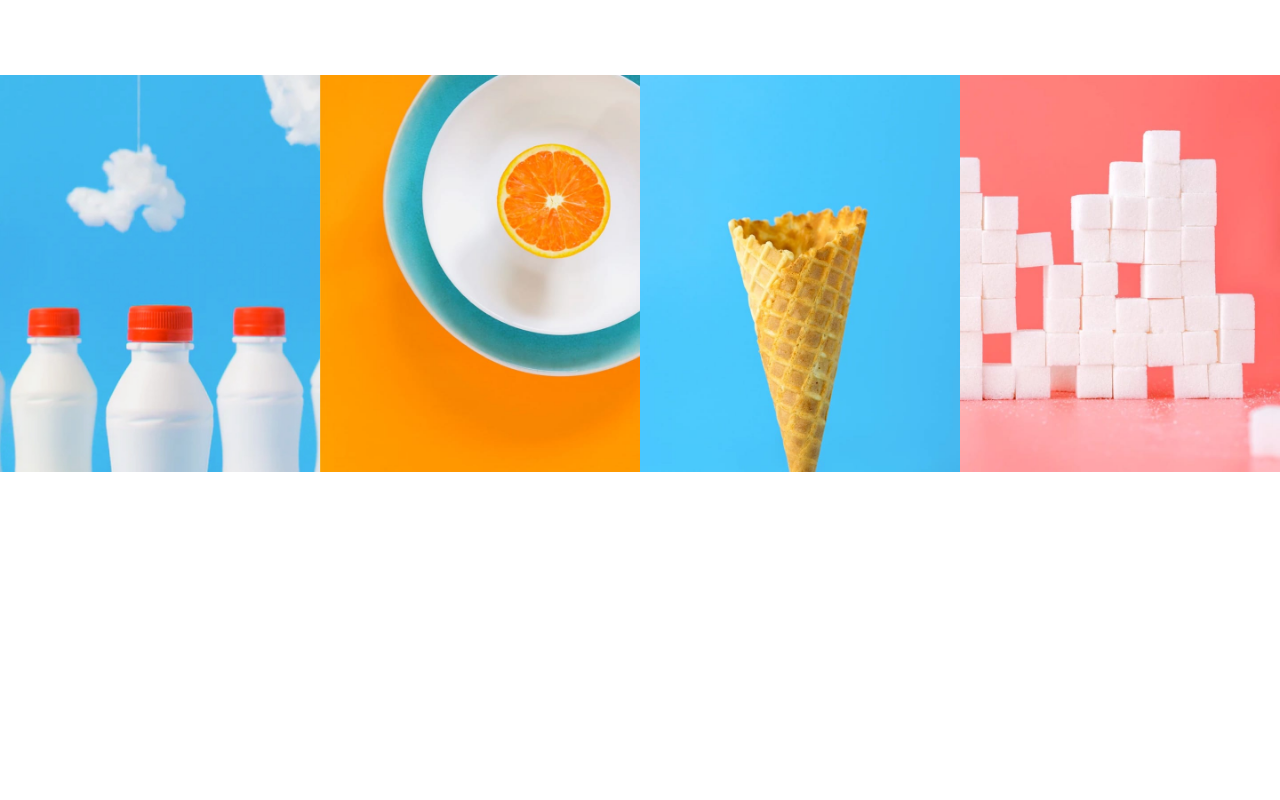
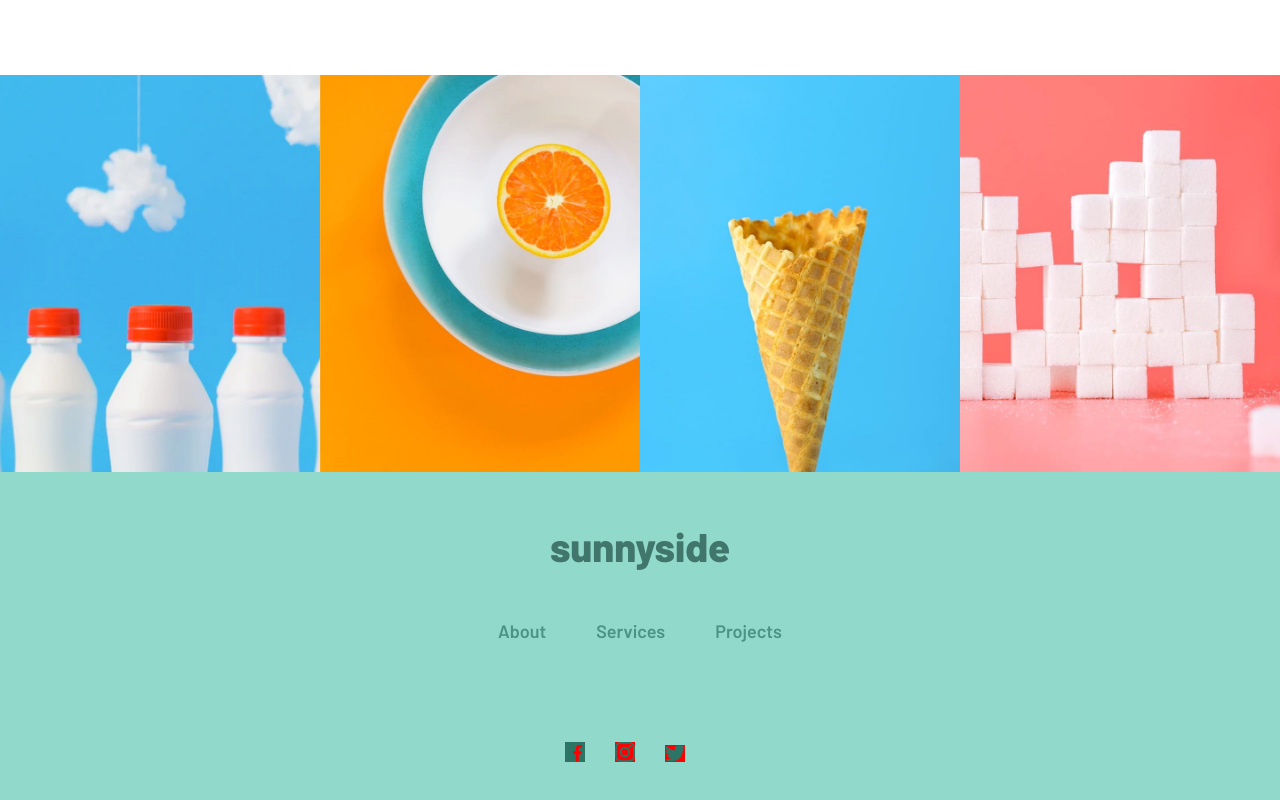
Before and after one commit to Barna-Molnar/sunnyside-agency-react, a React (Create React App) app: page / in a window 1280 px wide. Shown: the part 3332-4132 px from the top of the page. Before the commit the page ends 3804 px from the top, so only its background shows below. Built offline with nearby package versions, Linux system fonts and the light colour scheme.

Commit message:
Creating Footer+ Content

```diff
--- a/public/index.html
+++ b/public/index.html
@@ -18,7 +18,7 @@
     />
     <!--Fonts-->
     <link
-      href="https://fonts.googleapis.com/css2?family=Barlow:wght@600&display=swap"
+      href="https://fonts.googleapis.com/css2?family=Barlow:wght@600;800;900&display=swap"
       rel="stylesheet"
     />
     <link
--- a/src/App.jsx
+++ b/src/App.jsx
@@ -1,6 +1,7 @@
 import React from 'react';
 import Banner from './components/Banner';
 import Cards from './components/Cards';
+import Footer from './components/Footer';
 import Header from './components/Header';
 import TestimonialsSection from './components/TestimonialsSection';
 
@@ -11,6 +12,7 @@ function App() {
       <Cards />
       <TestimonialsSection />
       <Banner />
+      <Footer />
     </>
   );
 }
--- /dev/null
+++ b/src/components/Footer.jsx
@@ -0,0 +1,80 @@
+import React from 'react';
+import styled from 'styled-components';
+import Fb from '../images/icons&photos/icon-facebook.svg';
+import Insta from '../images/icons&photos/icon-instagram.svg';
+import Twitter from '../images/icons&photos/icon-twitter.svg';
+import Pinterest from '../images/icons&photos/icon-pinterest.svg';
+
+const FooterStyles = styled.div`
+  width: 1440px;
+  padding: 5rem 25rem;
+  text-align: center;
+  background-color: var(--dark-cyan-footer2);
+
+  h3 {
+    font-size: 4rem;
+    font-weight: 800;
+    color: var(--dark-cyan-text);
+    opacity: 0.75;
+    margin-bottom: 5rem;
+  }
+  .pagesLinks {
+    margin-bottom: 10rem;
+    a {
+      font-size: 18px;
+      font-weight: 600;
+      color: var(--dark-cyan-footer);
+      opacity: 0.9;
+      transition: 0.2s all;
+    }
+
+    a:not(:last-child) {
+      margin-right: 5rem;
+    }
+    a:hover {
+      color: var(--white);
+    }
+  }
+  .social-icons {
+    a {
+      svg {
+        fill: whitesmoke;
+      }
+    }
+    a:not(:last-child) {
+      margin-right: 3rem;
+    }
+    img:hover {
+      transform: scale(1.2);
+    }
+    img {
+      background-color: red;
+      fill: whitesmoke;
+    }
+  }
+`;
+
+export default function Footer() {
+  return (
+    <FooterStyles>
+      <h3 className="font-b">sunnyside</h3>
+      <div className="pagesLinks font-b">
+        <a href="#">About</a>
+        <a href="#">Services</a>
+        <a href="#">Projects</a>
+      </div>
+      <div className="social-icons">
+        <a href="#">
+          <img src={Fb} alt="" />
+        </a>
+        <a href="#">
+          <img src={Insta} alt="" />
+        </a>
+        <a href="#">
+          <img src={Twitter} alt="" />
+        </a>
+        <a href="#"></a>
+      </div>
+    </FooterStyles>
+  );
+}
--- a/src/style/GlobalStyle.js
+++ b/src/style/GlobalStyle.js
@@ -12,6 +12,7 @@ const GlobalStyles = createGlobalStyle`
     --dark-cyan-text: hsl(167, 40%, 24%);
     --dark-blue-text:  hsl(198, 62%, 26%);
     --dark-cyan-footer: hsl(168, 34%, 41%);
+    --dark-cyan-footer2: hsl(168, 49%, 71%);
 
     --dark-blue-2:hsl(212, 27%, 19%);
     --very-dark-grayish-blue: hsl(213, 9%, 39%);
```
